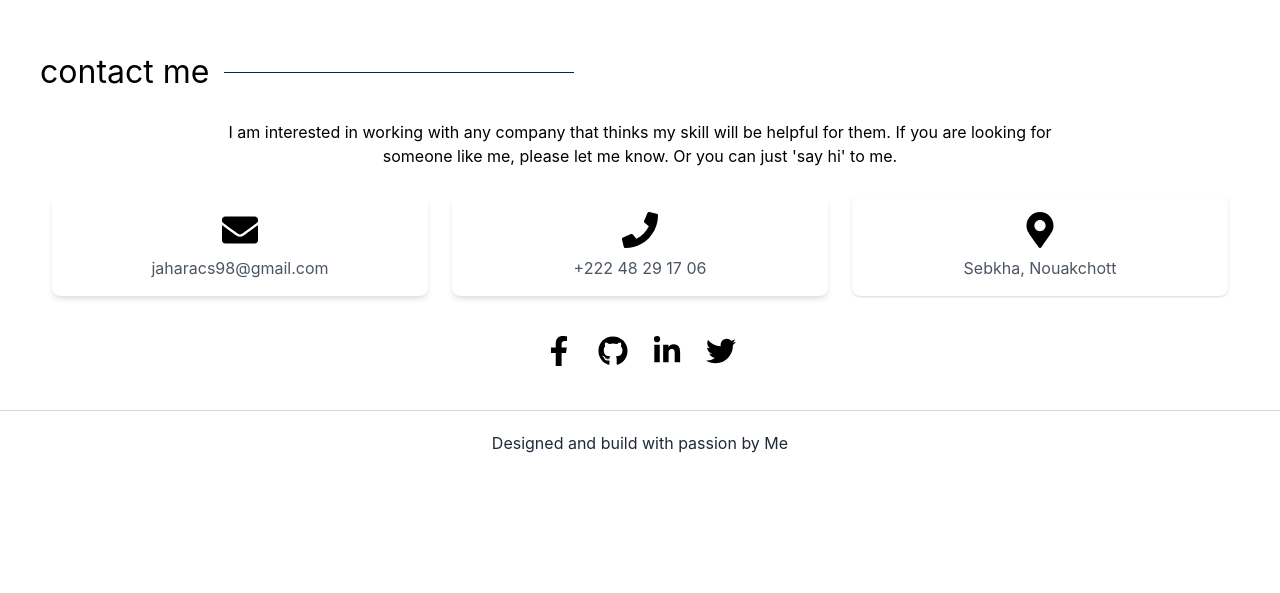
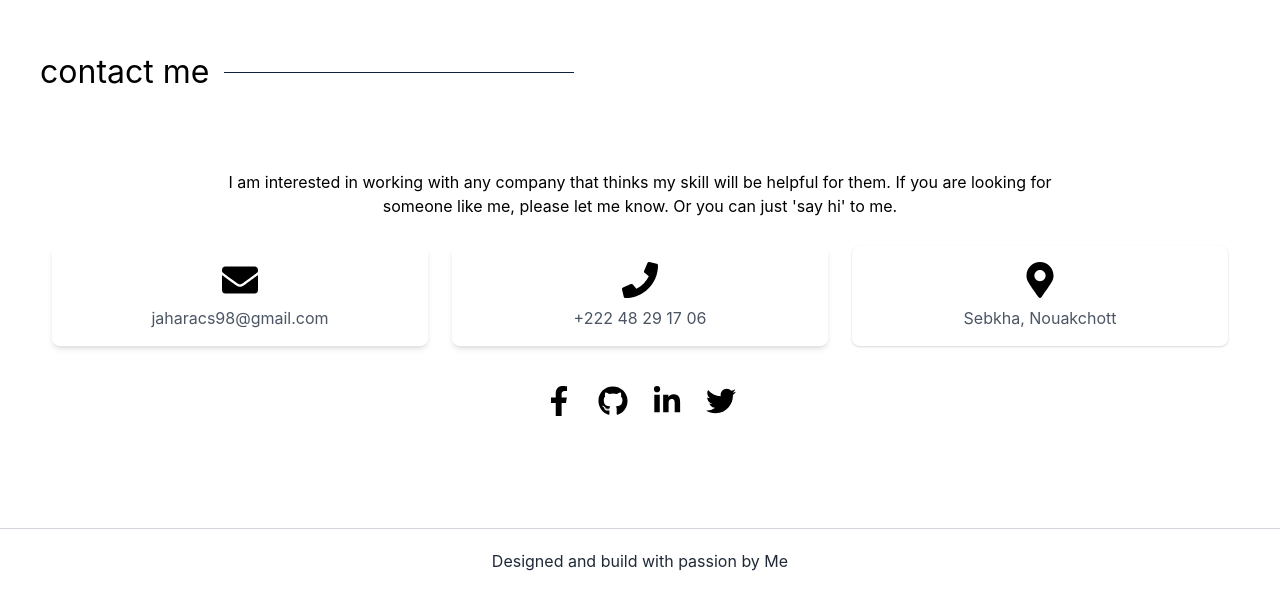
Before and after one commit to thediaf/portfolio, a React (Create React App) app: page / in a window 1280 px wide. Shown: the part 3058-3651 px from the top of the page. Before the commit the page ends 3533 px from the top, so only its background shows below. Built offline with nearby package versions, Linux system fonts and the light colour scheme.

Commit message:
Contact section height add

```diff
--- a/src/component/Contact.js
+++ b/src/component/Contact.js
@@ -8,7 +8,7 @@ const Contact = () => {
                 contact me
             </div>
 
-            <div className="mb-3 pb-5 px-10 gap-4">
+            <div className="my-12 md:my-20 pb-5 px-10 gap-4">
                 <p className="md:mx-40 text-center">
                     I am interested in working with any company that thinks my skill will be
                     helpful for them. If you are looking for someone like me, please let me know.
```
